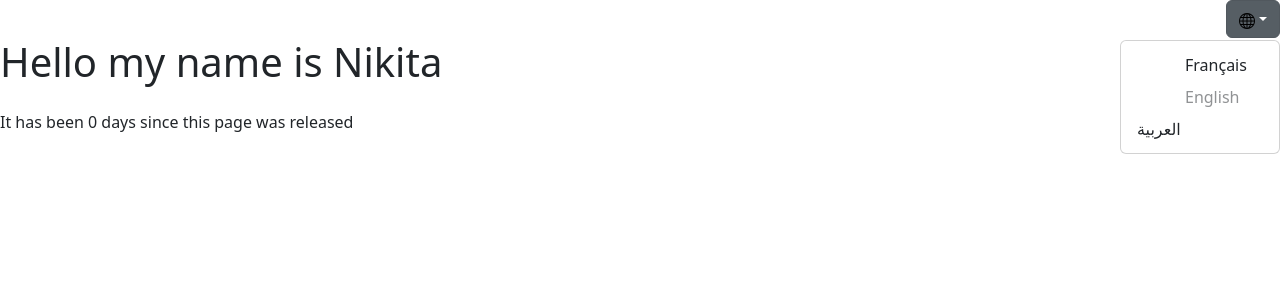
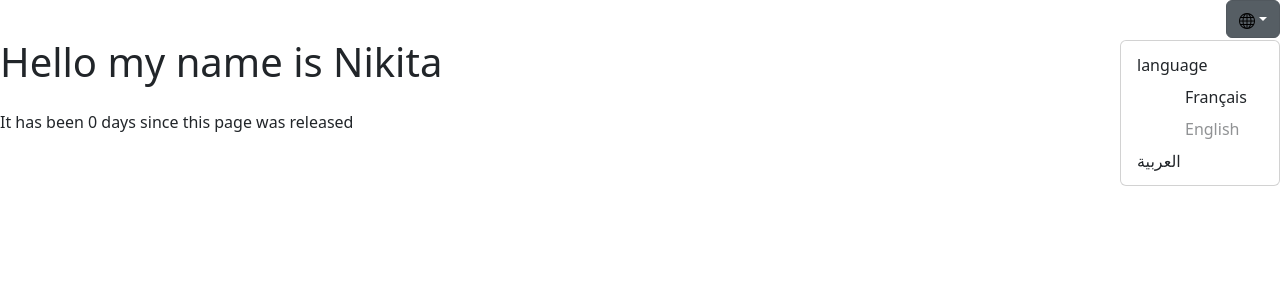
Before and after one commit to nikita-restdali/i18next, a React (Create React App) app: page / in a window 1280 px wide. Both pictures are taken after a click on the button 1252 px from the left and 19 px from the top of the page. Shown: the top 300 px of the page. Built offline with nearby package versions, Linux system fonts and the light colour scheme; some icons are missing.

Commit message:
adding lang title for lang button

```diff
--- a/src/App.js
+++ b/src/App.js
@@ -45,6 +45,11 @@ document.body.dir = currentLanguage.dir || 'ltr'
               <img src={globe} alt='globe'/>
             </button>
             <ul className="dropdown-menu">
+              <li>
+                <span className='dropdown-item-text'>
+                    {t('language')}
+                </span>
+              </li>
               {languages.map(({code, name, country_code}) => (
                 <li key={country_code}>
                   <button className="dropdown-item" onClick={() => i18next.changeLanguage(code)}
```
